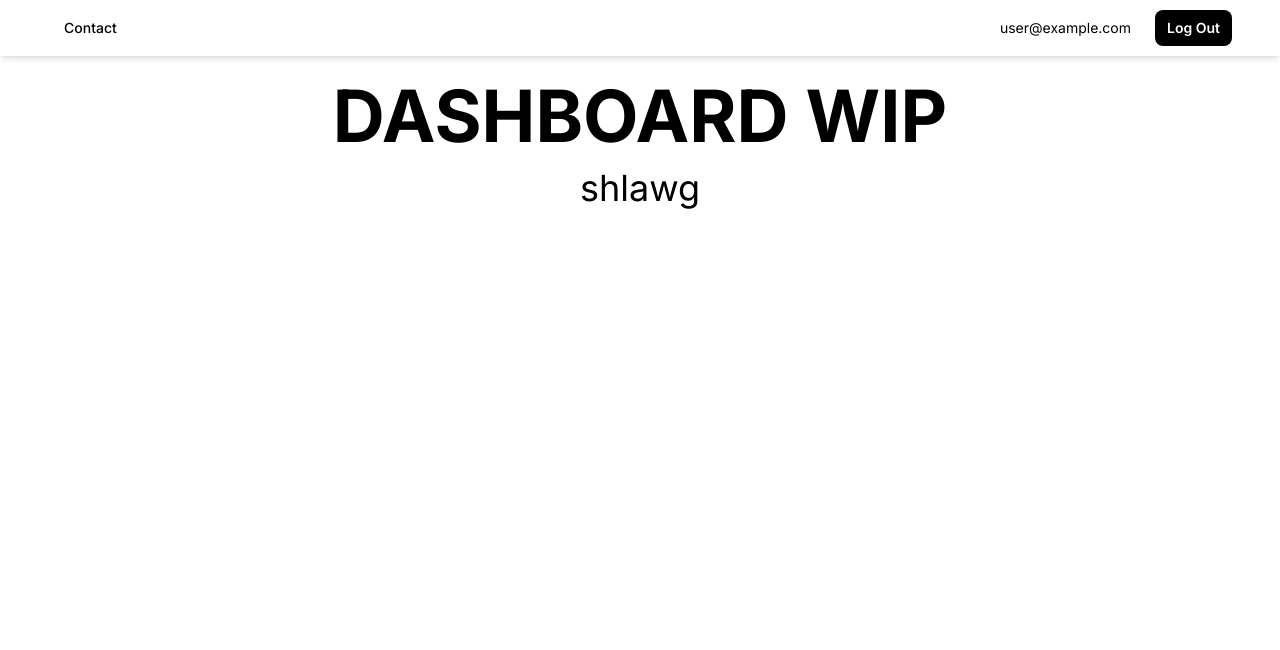
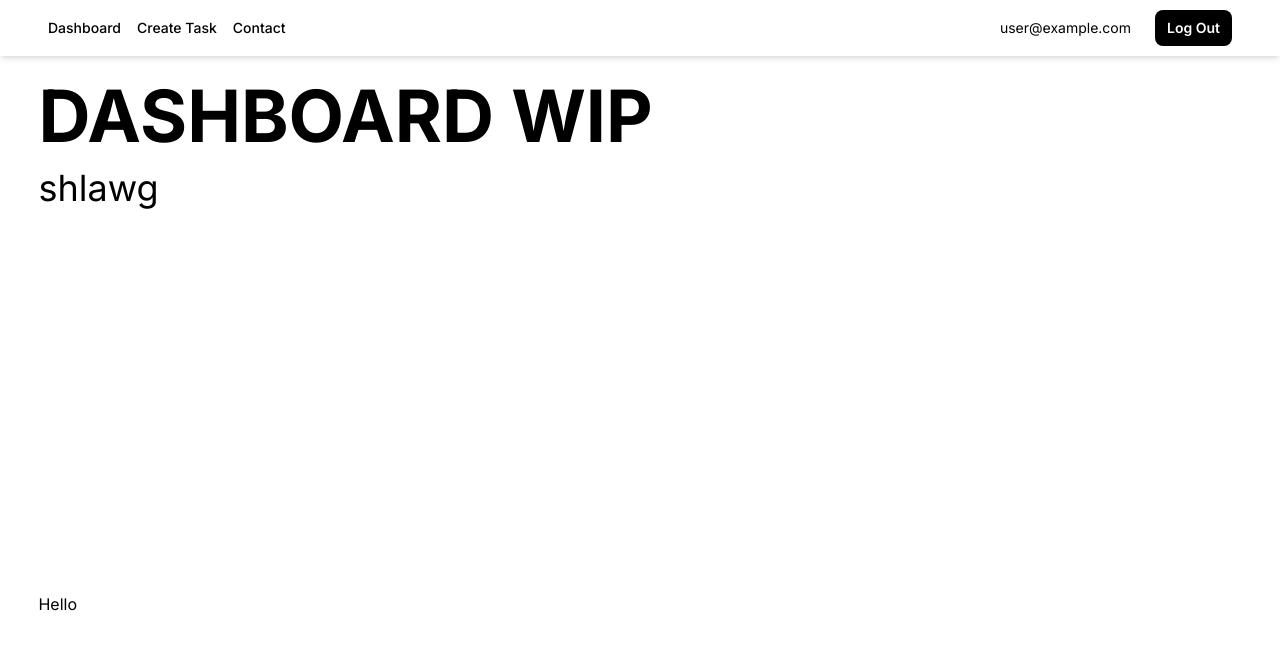
Before and after one commit to xv786vx/sage, a Next.js app: page /dashboard in a window 1280 px wide. Shown: the top 650 px of the page. Built offline with nearby package versions, Linux system fonts and the light colour scheme; no server answers; sample sign-in values are in the browser's storage.

Commit message:
cleaning stuff up

```diff
--- a/src/actions/actions.ts
+++ b/src/actions/actions.ts
@@ -1,6 +1,6 @@
 "use server"
 
-import db from "/lib/db"
+import { db } from "../lib/db"
 import { revalidatePath } from "next/cache"
 
 export async function CreateUser() {
--- a/src/app/server/page.tsx
+++ b/src/app/create-task/page.tsx
@@ -2,17 +2,17 @@ import React from 'react'
 import { auth } from '../../../auth'
 import { redirect } from 'next/navigation'
 
-const Server = async () => {
+const CreateTask = async () => {
     const session = await auth()
     if (!session?.user) {
         redirect("/")
     }
   return (
     <main className='flex h-full items-center justify-center flex-col gap-2'>
-        <h1 className='text-3xl'>Server Page</h1>
+        <h1 className='text-3xl'>Create Tasks Here</h1>
         <p className='text-lg'>{session?.user?.email}</p>
     </main>
   )
 }
 
-export default Server
+export default CreateTask
--- a/src/app/dashboard/page.tsx
+++ b/src/app/dashboard/page.tsx
@@ -9,10 +9,12 @@ const Dashboard = async () => {
         redirect("/")
     }
   return (
-      <div className="flex-col flex items-center">
-        <h1 className = "text-7xl font-bold mt-16 py-4 text-center">DASHBOARD WIP</h1>
+      <div className="flex-col flex">
+        <h1 className = "text-7xl font-bold mt-16 py-4 text-left">DASHBOARD WIP</h1>
         {/* <h1 className='text-4xl'>{user?.email}</h1> */}
         <h1 className='text-4xl'>shlawg</h1>
+        {/* TO-DO: Add paginated list / blocks to view your schedules from */}
+        <button className='flex align-bottom mt-96'>Hello</button>
       </div>
   )
 }
--- a/src/app/layout.tsx
+++ b/src/app/layout.tsx
@@ -22,7 +22,7 @@ export default async function RootLayout({
     <SessionProvider session={session}>
     <html lang="en">
         <body className={inter.className}>
-          <div className="mx-auto max-w-screen-lg h-screen flex flex-col">
+          <div className="mx-auto max-w-[94%] h-screen flex flex-col">
             <Navbar />
             <div className="flex-grow">{children}</div>
           </div>
--- a/src/app/middleware/page.tsx
+++ /dev/null
@@ -1,18 +0,0 @@
-import React from 'react'
-import { auth } from '../../../auth'
-import { redirect } from 'next/navigation'
-
-const Middleware = async () => {
-    const session = await auth()
-    if (!session?.user) {
-      redirect("/")
-    }
-  return (
-    <main className='flex h-full items-center justify-center flex-col gap-2'>
-        <h1 className='text-3xl'>Middleware Page</h1>
-        <p className='text-lg'>{session?.user?.email}</p>
-    </main>
-  )
-}
-
-export default Middleware
--- a/src/components/Navbar.tsx
+++ b/src/components/Navbar.tsx
@@ -12,7 +12,7 @@ const Navbar = async() => {
       <div className="w-full mx-auto px-12">
         <div className="flex justify-between h-14 items-center relative">
           <nav className="flex gap-4 z-10 float-left">
-            {!session?.user ? (
+            {session?.user ? (
               <div className='gap-4 flex items-center'>
                 <Link
                   href="/dashboard"
```
Also changed, not shown: middleware.ts (deleted, +0 -25 lines), 1 other file (tests, documents, lock files or other folders).
